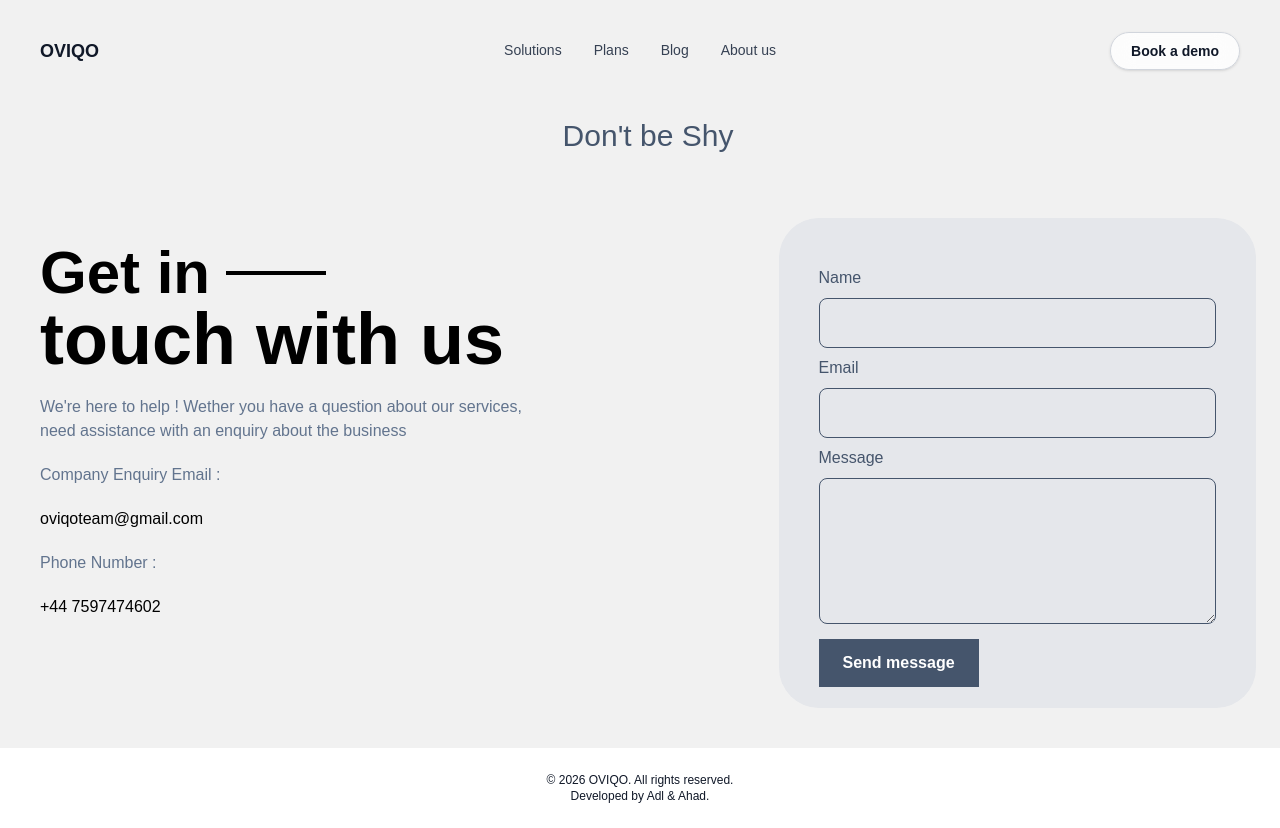
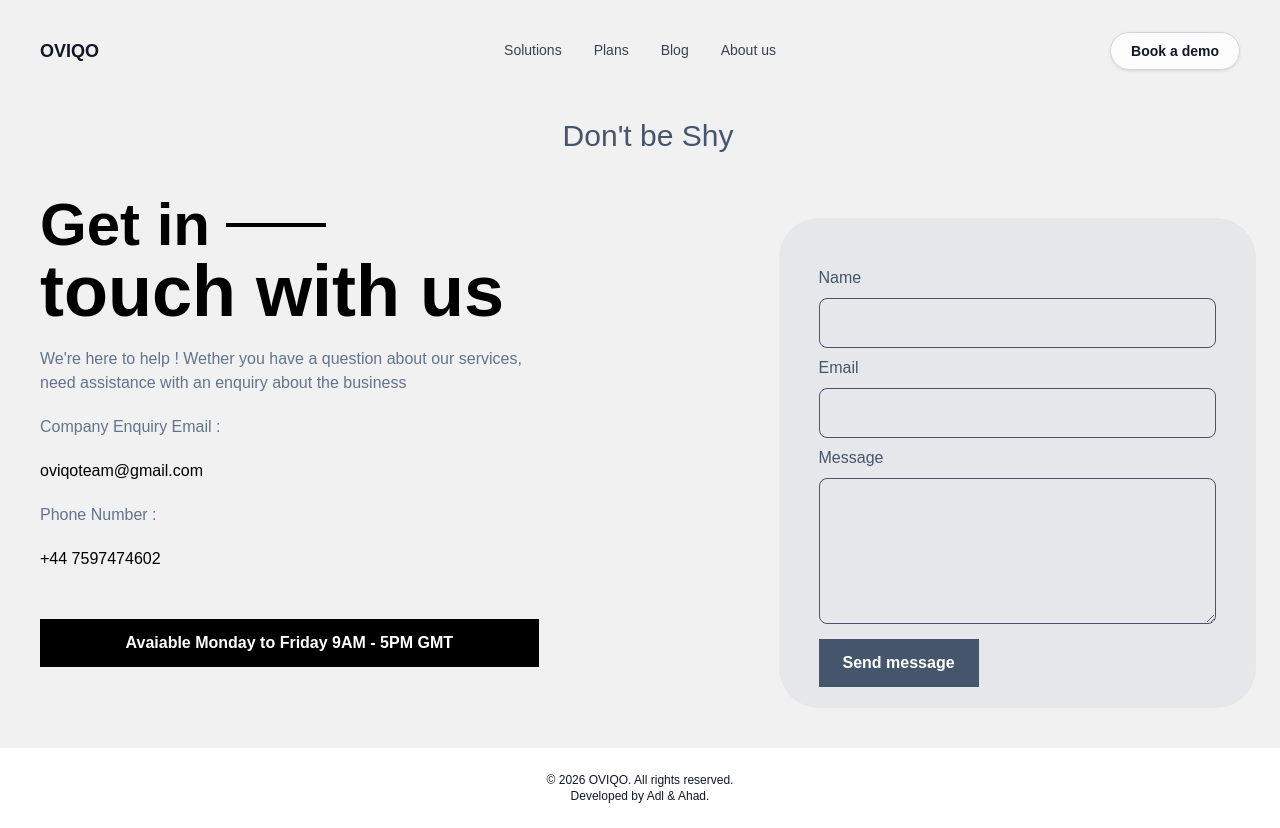
Before and after one commit to Oviqo-dev/oviqo-web, a Next.js app: page /contact in a window 1280 px wide. Built offline with nearby package versions, Linux system fonts and the light colour scheme.

Commit message:
latest update

```diff
--- a/app/contact/page.tsx
+++ b/app/contact/page.tsx
@@ -121,6 +121,8 @@ export default function Contact(){
                <p className=' text-slate-500 mt-5'>Phone Number : </p>
                <p className=' text-black mt-5'>+44 7597474602</p>
 
+               <p className="mt-12 rounded-[80] bg-black px-5 py-3 font-semibold text-white text-center hover:bg-black">Avaiable Monday to Friday 9AM - 5PM GMT</p>
+
 
             </div>
           <div className='w-190 h-122.5 rounded-[40px] bg-gray-200 p-10 mt-16 ml-50'>
```
